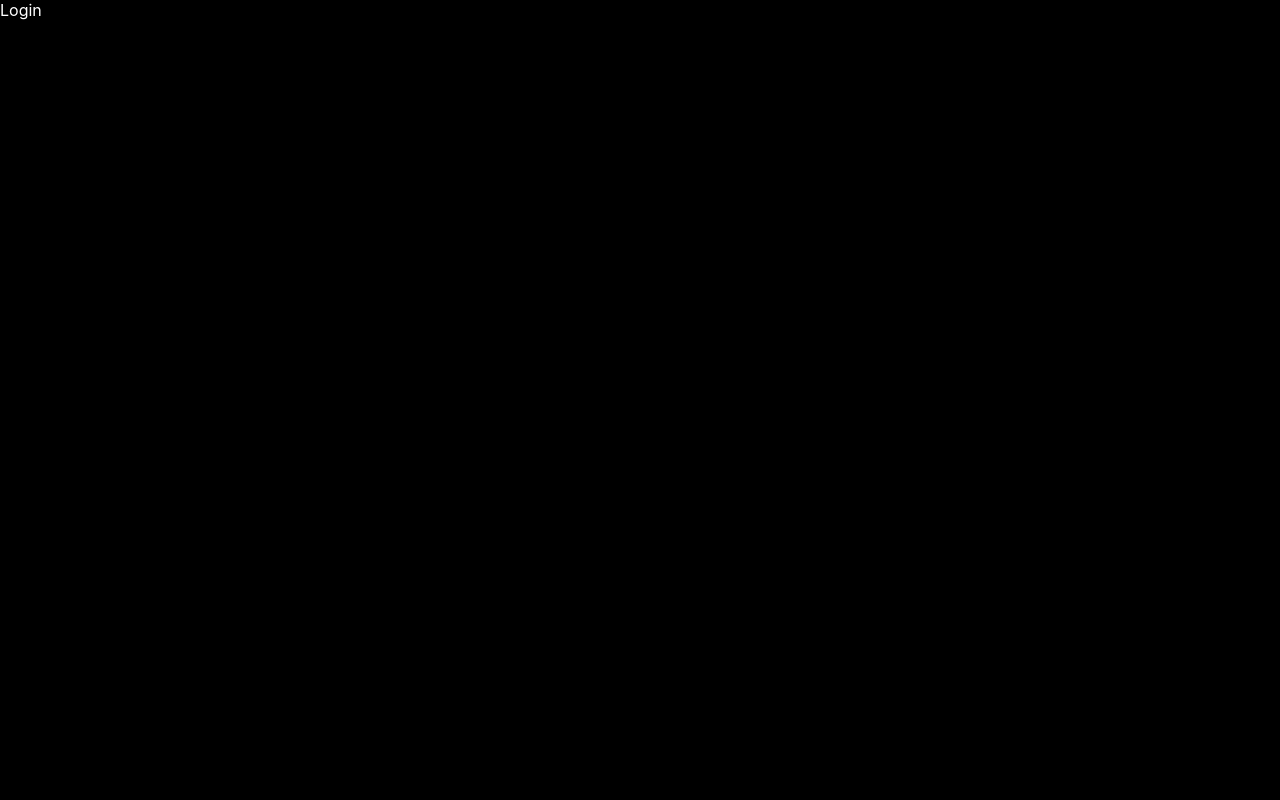
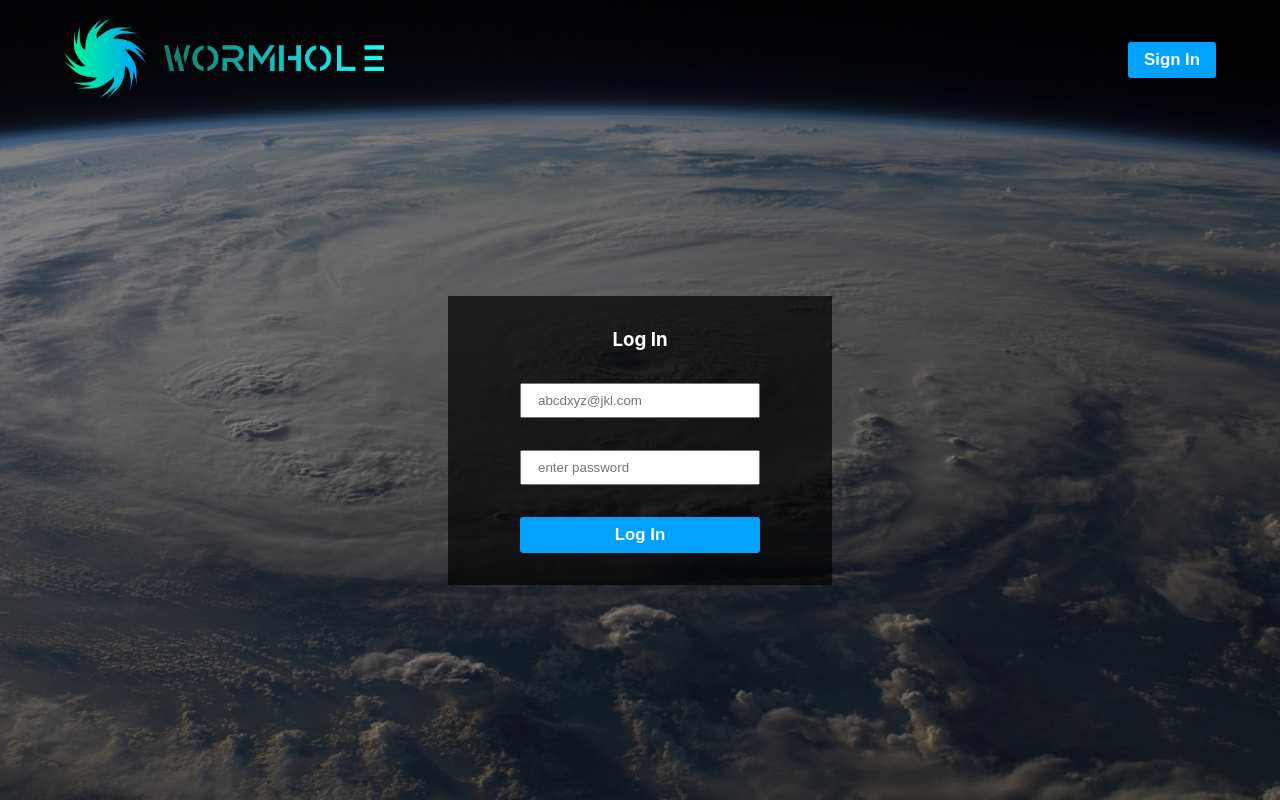
Before and after one commit to champ18ion/wormhole, a React (Create React App) app in the folder wormhole/: page /login in a window 1280 px wide. Built offline with nearby package versions, Linux system fonts and the light colour scheme; no server answers.

Commit message:
created Navbar

```diff
--- /dev/null
+++ b/wormhole/src/components/Navbar.jsx
@@ -0,0 +1,160 @@
+import React,{useState} from 'react'
+import logo from '../assets/Frame (2).png'
+import styled from 'styled-components'
+import { Link, useNavigate } from 'react-router-dom'
+import {FaPowerOff, FaSearch} from 'react-icons/fa'
+import { onAuthStateChanged, signOut } from 'firebase/auth'
+import { firebaseAuth } from '../utils/firebase-config'
+export default function Navbar({isScrolled}) {
+
+    const [showSearch,setShowSearch] = useState(false);
+    const [inputHover,setInputHover] = useState(false);
+
+    const links = [
+    {name:'Home',link:"/"},
+    {name:'TV',link:"/tv"},
+    {name:'Movies',link:"/movies"},
+    {name:'MyWormhole',link:"/mylist"}];
+
+    const navigate =  useNavigate()
+
+    onAuthStateChanged(firebaseAuth,(currentUser)=>{
+        if(!currentUser) navigate("/login")
+    })
+
+
+  return (
+    <Container>
+        <nav className={`flex ${isScrolled ? 'scrolled' : ''}`}>
+            <div className="left flex a-center">
+                <div className="brand a-center j-center">
+                    <img src={logo} alt="wormhole" />
+                </div>
+                <ul className="links flex">
+                    {
+                        links.map(({name,link})=>{
+                            return(
+                                <li key={name}>
+                                    <Link to={link}>{name}</Link>
+                                </li>
+                            )
+                        })
+                    }
+                </ul>
+            </div>
+            <div className="right flex a-center">
+                <div className={`search ${showSearch?'show-search':''}`}>
+                 <button onFocus={()=>setShowSearch(true)} onBlur={()=>{
+                    if(!inputHover) setShowSearch(false)
+                 }}>
+                    <FaSearch/>
+                 </button>
+                 <input type="text" name="" id="" onMouseEnter={()=>setInputHover(true)} onMouseLeave={()=>setInputHover(false)} onBlur={()=>{
+                    setInputHover(false)
+                    setShowSearch(false)
+                 }}/>
+                </div>
+                <button onClick={()=>signOut(firebaseAuth)}>
+                    <FaPowerOff/>
+                </button>
+            </div>
+        </nav>
+
+    </Container>
+  )
+}
+
+const Container = styled.div`
+  .scrolled {
+    background-color: black;
+  }
+  nav {
+    position: sticky;
+    top: 0;
+    height: 6.5rem;
+    width: 100%;
+    justify-content: space-between;
+    position: fixed;
+    top: 0;
+    z-index: 2;
+    padding: 0 2rem;
+    align-items: center;
+    transition: 0.3s ease-in-out;
+    .left {
+      gap: 2rem;
+      .brand {
+        img {
+          height: 3rem;
+        }
+      }
+      .links {
+        margin-left: 4rem;
+        list-style-type: none;
+        gap: 2rem;
+        li {
+          a {
+            color: white;
+            text-decoration: none;
+            font-size: 1.1rem;
+          }
+        }
+      }
+    }
+    .right {
+      gap: 1rem;
+      button {
+        background-color: transparent;
+        border: none;
+        cursor: pointer;
+        &:focus {
+          outline: none;
+        }
+        svg {
+          color: #f34242;
+          font-size: 1.2rem;
+        }
+      }
+      .search {
+        display: flex;
+        gap: 0.4rem;
+        align-items: center;
+        justify-content: center;
+        padding: 0.2rem;
+        padding-left: 0.5rem;
+        button {
+          background-color: transparent;
+          border: none;
+          &:focus {
+            outline: none;
+          }
+          svg {
+            color: white;
+            font-size: 1.2rem;
+          }
+        }
+        input {
+          width: 0;
+          opacity: 0;
+          visibility: hidden;
+          transition: 0.3s ease-in-out;
+          background-color: transparent;
+          border: none;
+          color: white;
+          &:focus {
+            outline: none;
+          }
+        }
+      }
+      .show-search {
+        border: 1px solid white;
+        background-color: rgba(0, 0, 0, 0.6);
+        input {
+          width: 100%;
+          opacity: 1;
+          visibility: visible;
+          padding: 0.3rem;
+        }
+      }
+    }
+  }
+`;
--- a/wormhole/src/pages/Login.jsx
+++ b/wormhole/src/pages/Login.jsx
@@ -1,7 +1,92 @@
-import React from 'react'
+import React, { useState } from 'react';
+import { onAuthStateChanged, signInWithEmailAndPassword} from 'firebase/auth'
+import styled from 'styled-components'
+import {firebaseAuth} from '../utils/firebase-config';
+import BackgroundImage from '../components/BackgroundImage';
+import { useNavigate } from 'react-router-dom'
+import Header from '../components/Header';
+export default function Login() {
 
-export default function Login() {
+    const [formValues,setFormValues] = useState({
+        email:"",
+        password:""
+    })
+    const navigate =  useNavigate()
+    const handleLogIn = async ()=>{
+        try {
+            const { email,password } = formValues;
+            await signInWithEmailAndPassword(firebaseAuth,email,password);
+            console.log(formValues)
+        } catch (error) {
+            console.log(error)
+        }
+    }
+    onAuthStateChanged(firebaseAuth,(currentUser)=>{
+        if(currentUser) navigate("/")
+    })
   return (
-    <div>Login</div>
+    <Container>
+       <BackgroundImage/>
+       <div className="content">
+        <Header/>
+        <div className="form-container flex column a-center j-center">
+          <div className="form flex column a-center j-center">
+            <div className="title">
+              <h3>Log In</h3>
+            </div>
+              <div className="container flex column">
+               <input type="email" name="email" placeholder='abcdxyz@jkl.com' value={formValues.email} onChange={(e)=>setFormValues({...formValues,[e.target.name]:e.target.value,})} />
+               <input type="password" name="password" placeholder='enter password' value={formValues.password} onChange={(e)=>setFormValues({...formValues,[e.target.name]:e.target.value,})}/>
+               <button onClick={handleLogIn}>Log In</button>
+
+
+            </div>
+          </div>
+        </div>
+       </div>
+    </Container>
   )
 }
+ const Container = styled.div`
+ position: relative;
+ .content{
+    position: absolute;
+    top: 0;
+    left: 0;
+    background-color: rgba(0,0,0,0.5);
+    height: 100vh;
+    width: 100vw;
+    display: grid;
+    grid-template-rows:15vh 85vh;
+    .form-container{
+      gap: 2rem;
+      height: 80vh;
+      .form{
+        padding: 2rem;
+        background-color: #000000b0;
+        width: 30vw;
+        gap: 2rem;
+        color: white;
+        .container{
+          gap: 2rem;
+          input{
+            padding: 0.5rem 1rem;
+            width: 15rem;
+          }
+          button{
+            padding: 0.5rem 1rem;
+            background-color: #00A1FF;
+            border: none;
+            color: white;
+            cursor: pointer;
+            border-radius: 0.2rem;
+            font-weight:bolder;
+            font-size: 1.05rem;
+
+          }
+        }
+      }
+
+    }
+ }
+ `;
--- a/wormhole/src/pages/Wormhole.jsx
+++ b/wormhole/src/pages/Wormhole.jsx
@@ -1,7 +1,15 @@
-import React from 'react'
+import React, { useState } from 'react'
+import Navbar from '../components/Navbar'
 
 export default function Wormhole() {
+  const [isScrolled,setIsScrolled] = useState(false)
+  window.onscroll= ()=>{
+    setIsScrolled(window.pageYOffset===0?'false':'true')
+    return ()=> (window.onscroll=null)
+  }
   return (
-    <div>wormhole</div>
+    <div>
+      <Navbar isScrolled={isScrolled}/>
+    </div>
   )
 }
```
